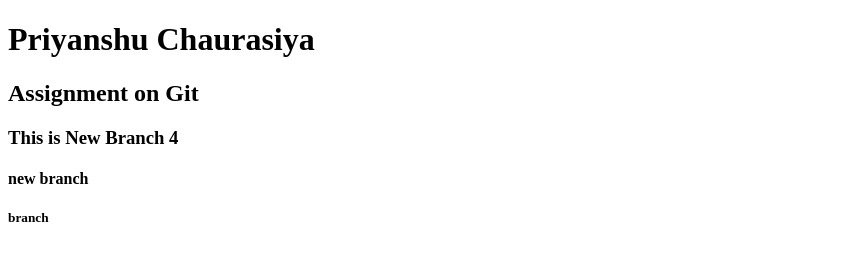
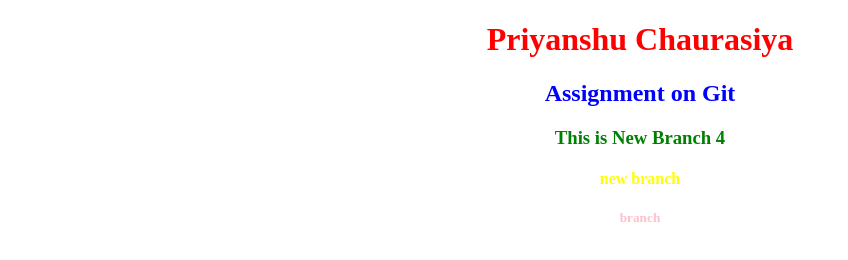
Before and after one commit to priyanshuPC/Assignment-1-, a plain HTML site: page index.html in a window 1280 px wide. Shown: the whole page, without its empty margins (0-848 px from the left). Drawn offline with Linux system fonts and the light colour scheme.

Commit message:
some css applied

```diff
--- a/index.html
+++ b/index.html
@@ -4,6 +4,28 @@
     <meta charset="UTF-8">
     <meta name="viewport" content="width=device-width, initial-scale=1.0">
     <title>Assignment-1</title>
+    <style>
+        h1{
+            color: red;
+            text-align: center;
+        }
+        h2{
+            color: blue;
+            text-align: center;
+        }
+        h3{
+            color: green;
+            text-align: center;
+        }
+        h4{
+            color: yellow;
+            text-align: center;
+        }
+        h5{
+            color: pink;
+            text-align: center;
+        }
+    </style>
 </head>
 <body>
     <h1>Priyanshu Chaurasiya</h1>
```
